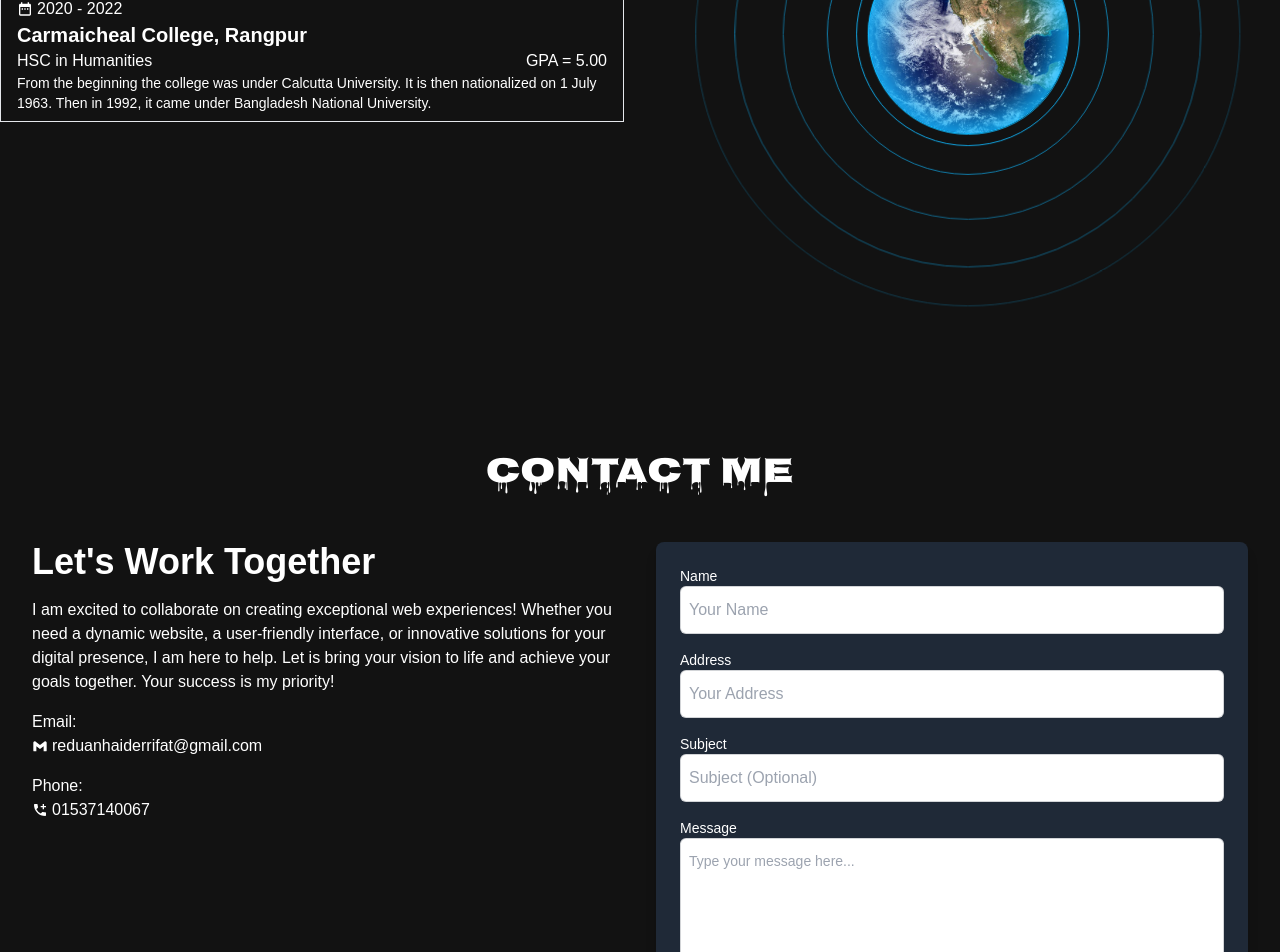
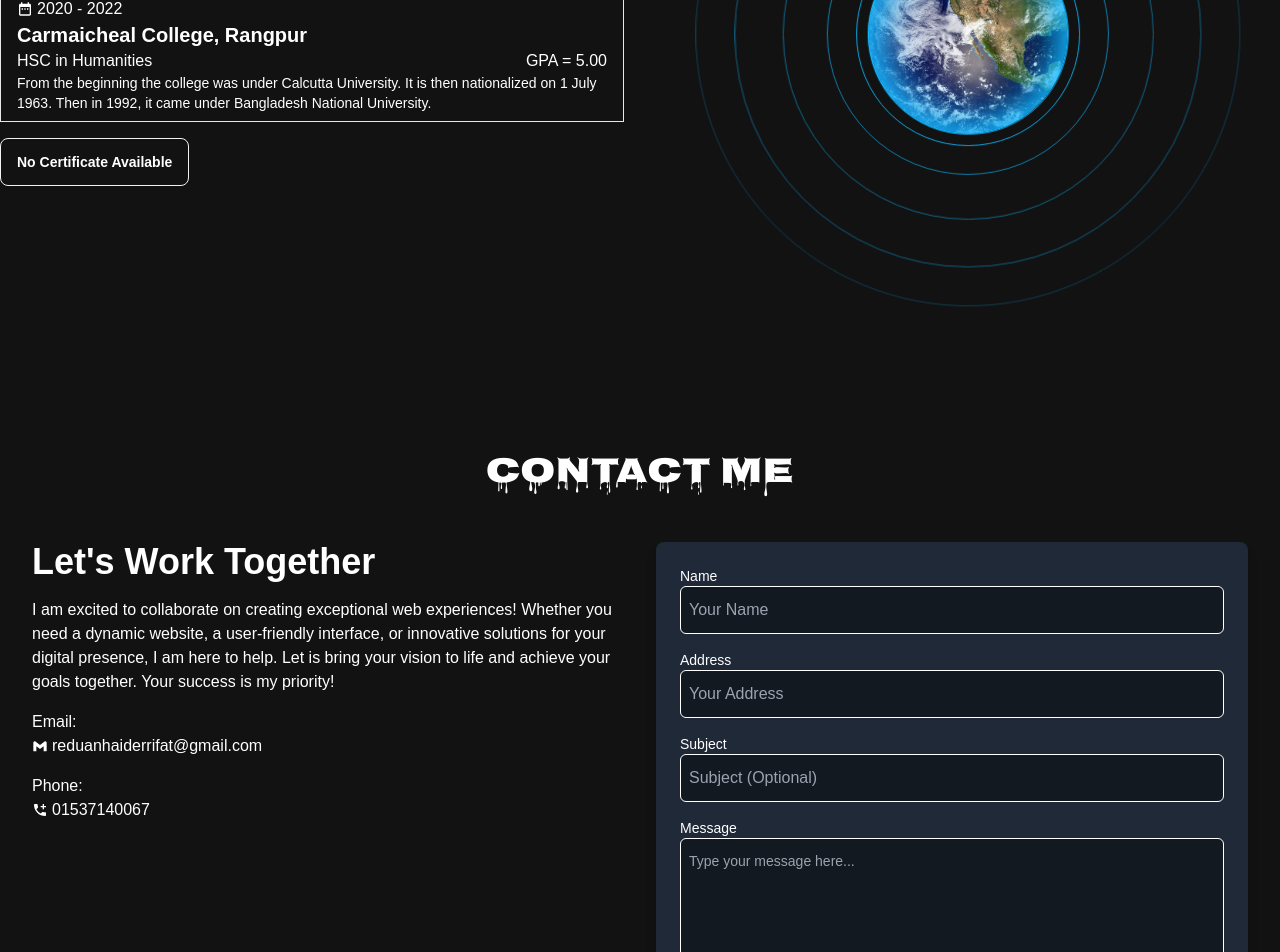
Before and after one commit to reduanhaiderrifat/reduan-portfolio, a Next.js app: page / in a window 1280 px wide. Shown: the part 2460-3412 px from the top of the page. Built offline with nearby package versions, Linux system fonts and the light colour scheme; no server answers.

Commit message:
change some design and push home if not admin

```diff
--- a/src/app/dashboard/page.jsx
+++ b/src/app/dashboard/page.jsx
@@ -145,6 +145,7 @@ import MyCertificate from "@/components/dashboard/MyCertificate";
 import MyProjects from "@/components/dashboard/MyProjects";
 import ProjectPost from "@/components/dashboard/ProjectPost";
 import { useSession } from "next-auth/react";
+import { useRouter } from "next/navigation";
 import React, { useState, useEffect, useRef } from "react";
 
 const Page = () => {
@@ -153,6 +154,7 @@ const Page = () => {
   const [user, setUser] = useState(null); // State to hold user data
   const drawerRef = useRef(null);
   const session = useSession();
+  const router = useRouter();
 
   useEffect(() => {
     const fetchUser = async () => {
@@ -194,23 +196,20 @@ const Page = () => {
       : "";
   };
 
-  // Check session and user role
-  if (!session || !session.data?.user || !user) {
-    return (
-      <div>
-        <h1 className="text-white">
-          You are not authenticated. Please log in.
-        </h1>
-      </div>
-    );
-  }
+  // // Check session and user role
+  // if (!session || !session.data?.user || !user) {
+  //   return (
+  //     <div>
+  //       <h1 className="text-white">
+  //         You are not authenticated. Please log in.
+  //       </h1>
+  //     </div>
+  //   );
+  // }
 
   if (user.role !== "admin") {
-    return (
-      <div>
-        <h1 className="text-white">You do not have access to this page.</h1>
-      </div>
-    );
+    router.push("/");
+    return null;
   }
 
   return (
--- a/src/app/login/page.jsx
+++ b/src/app/login/page.jsx
@@ -80,7 +80,7 @@ const LoginPage = () => {
               <input
                 type="email"
                 placeholder="email"
-                className="input input-bordered"
+                className="input input-bordered text-white bg-black/40 border border-white"
                 {...register("email", { required: true })}
               />
               {errors.email && (
@@ -94,7 +94,7 @@ const LoginPage = () => {
               <input
                 type="password"
                 placeholder="password"
-                className="input input-bordered"
+                className="input input-bordered text-white bg-black/40 border border-white"
                 {...register("password", { required: true })}
               />
               {errors.password && (
--- a/src/app/signup/page.jsx
+++ b/src/app/signup/page.jsx
@@ -131,7 +131,7 @@ const SignupPage = () => {
                   <input
                     type="text"
                     placeholder="Name"
-                    className="input input-bordered"
+                    className="input input-bordered text-white bg-black/40 border border-white"
                     {...register("name", { required: true })}
                   />
                   {errors.name && (
@@ -145,7 +145,7 @@ const SignupPage = () => {
                   <input
                     type="email"
                     placeholder="Email"
-                    className="input input-bordered"
+                    className="input input-bordered text-white bg-black/40 border border-white"
                     {...register("email", { required: true })}
                   />
                   {errors.email && (
@@ -159,7 +159,7 @@ const SignupPage = () => {
                   <input
                     type="password"
                     placeholder="Password"
-                    className="input input-bordered"
+                    className="input input-bordered text-white bg-black/40 border border-white"
                     {...register("password", {
                       required: true,
                       minLength: 8, // Adjusted to match the minimum length of the regex pattern
@@ -200,7 +200,10 @@ const SignupPage = () => {
                     textAlign: "center", // Optional: center the text
                   }}
                   renderInput={(props) => (
-                    <input {...props} className="input input-bordered " />
+                    <input
+                      {...props}
+                      className="input input-bordered text-white bg-black/40 border border-white"
+                    />
                   )}
                 />
               </div>
--- a/src/components/dashboard/ProjectPost.jsx
+++ b/src/components/dashboard/ProjectPost.jsx
@@ -178,6 +178,7 @@ const ProjectPost = () => {
           </label>
           <input
             type="date"
+            placeholder="dd/mm/year"
             className="input input-bordered"
             {...register("startDate", { required: true })}
           />
@@ -193,6 +194,7 @@ const ProjectPost = () => {
           </label>
           <input
             type="date"
+            placeholder="dd/mm/year"
             className="input input-bordered"
             disabled={ongoing} // Disable if the project is ongoing
             {...register("finishDate", { required: !ongoing })}
--- a/src/components/home/Contact.jsx
+++ b/src/components/home/Contact.jsx
@@ -124,7 +124,7 @@ const Contact = () => {
                 placeholder="Your Name"
                 defaultValue={session?.data?.user?.name}
                 name="name"
-                className="input input-bordered w-full p-2 rounded-md"
+                className="input input-bordered text-white bg-black/40 border border-white w-full p-2 rounded-md"
                 required
               />
             </div>
@@ -134,7 +134,7 @@ const Contact = () => {
                 type="text"
                 name="address"
                 placeholder="Your Address"
-                className="input input-bordered w-full p-2 rounded-md"
+                className="input input-bordered text-white bg-black/40 border border-white w-full p-2 rounded-md"
                 required
               />
             </div>
@@ -144,7 +144,7 @@ const Contact = () => {
                 type="text"
                 name="subject"
                 placeholder="Subject (Optional)"
-                className="input input-bordered w-full p-2 rounded-md"
+                className="input input-bordered text-white bg-black/40 border border-white w-full p-2 rounded-md"
               />
             </div>
             <div className="form-control">
@@ -152,7 +152,7 @@ const Contact = () => {
               <textarea
                 placeholder="Type your message here..."
                 name="message"
-                className="textarea textarea-bordered w-full p-2 rounded-md h-32"
+                className="textarea textarea-bordered text-white bg-black/40 border border-white w-full p-2 rounded-md h-32"
                 required
               />
             </div>
--- a/src/components/home/MyJourny.jsx
+++ b/src/components/home/MyJourny.jsx
@@ -74,6 +74,22 @@ const MyJourny = () => {
                 Bangladesh National University.
               </p>
             </div>
+            <div className="">
+              {certificate.length > 0 ? (
+                <Link
+                  href={certificate[0]?.certificateLink} // Set the link to the first certificate
+                  className="btn mt-4 px-12 border bg-transparent text-white hover:bg-white hover:text-black"
+                  target="_blank"
+                  rel="noopener noreferrer"
+                >
+                  Certificate <FaLongArrowAltRight />
+                </Link>
+              ) : (
+                <button className="btn mt-4 border bg-transparent text-white hover:bg-white hover:text-black">
+                  No Certificate Available
+                </button>
+              )}
+            </div>
           </div>
           <div className=" lg:w-1/2">
             <h2 className="text-2xl text-center">Experience</h2>
@@ -88,7 +104,7 @@ const MyJourny = () => {
               {certificate.length > 0 ? (
                 <Link
                   href={certificate[0]?.certificateLink} // Set the link to the first certificate
-                  className="btn mt-4 border bg-transparent text-white hover:bg-white hover:text-black"
+                  className="btn mt-4 px-12 border bg-transparent text-white hover:bg-white hover:text-black"
                   target="_blank"
                   rel="noopener noreferrer"
                 >
```
